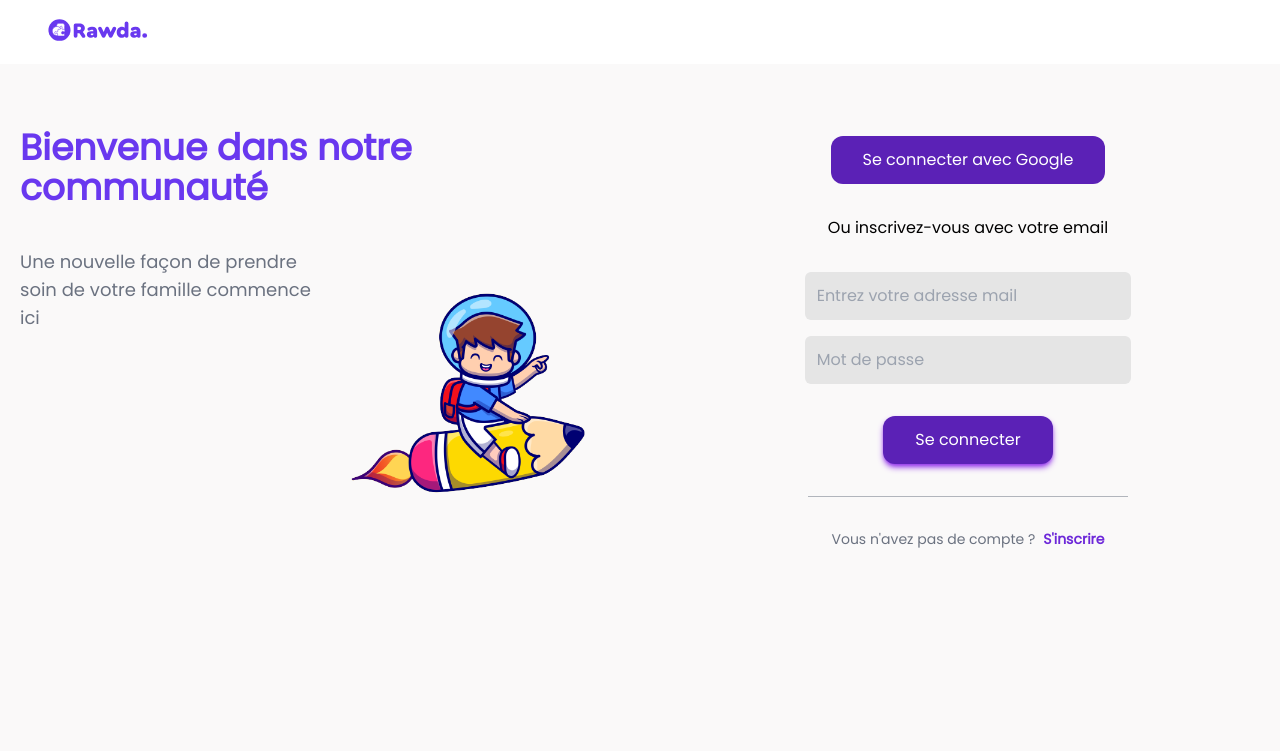
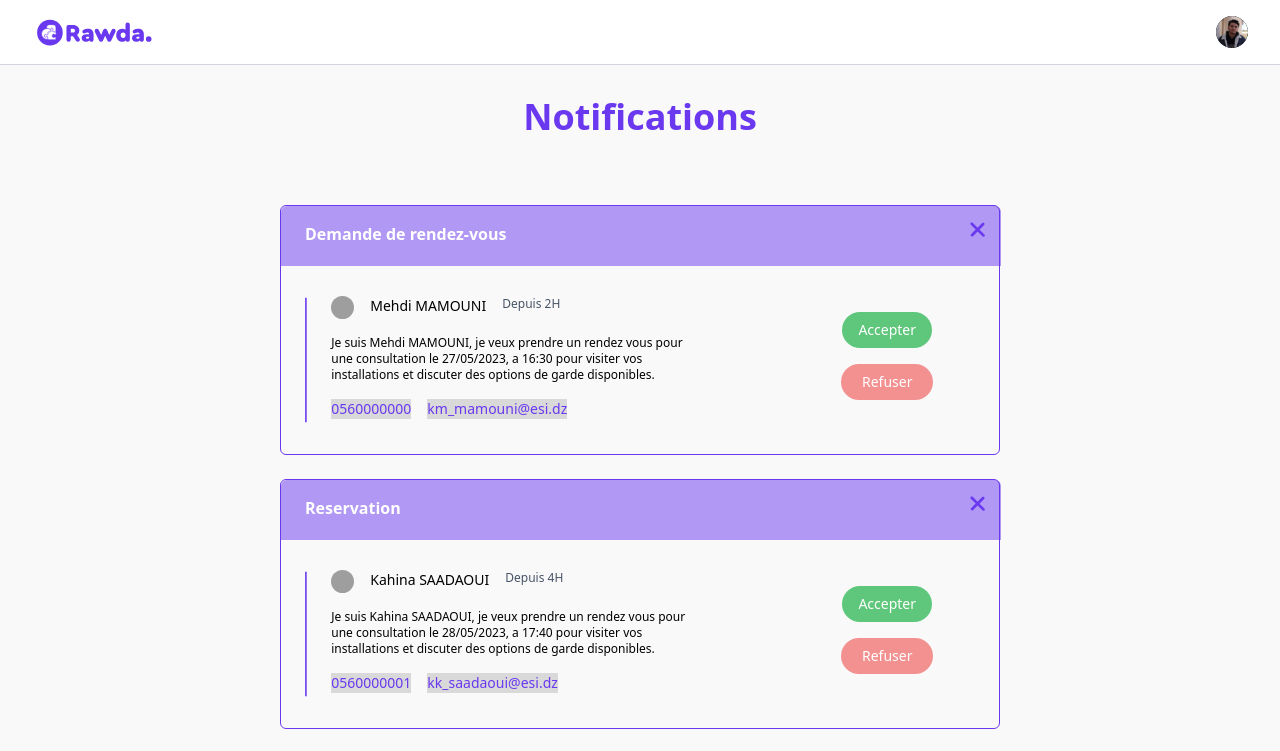
Before and after one commit to thenotoriousmehdi/Rawda-Front, a React (Create React App) app: page / in a window 1280 px wide. Shown: the top 751 px of the page. Built offline with nearby package versions, Linux system fonts and the light colour scheme; grey boxes are pictures that could not be loaded.

Commit message:
Update App.js

```diff
--- a/src/App.js
+++ b/src/App.js
@@ -11,12 +11,14 @@ import Profile from "./Pages/Profile";
 import Notification from "./Components/Notification";
 import Notifications from "./Pages/Notifications";
 import ModifierProfil from "./Components/ModifierProfil";
-
 function App() {
   return (
-    <div className="bg-rawdawhite">
-      <Login />
-    </div>
-  );
+
+      <Notifications/>
+  /*  <Profile photo={mehdi} nomc="Mehdi Mamouni" role="Parent" email="km_mamouni@esi.dz" num="056000000" daten="23/07/2002" adresse="Rue de la paix" EI="Jhon Doe" />    */
+
+
+
+  )
 }
 export default App;
```
